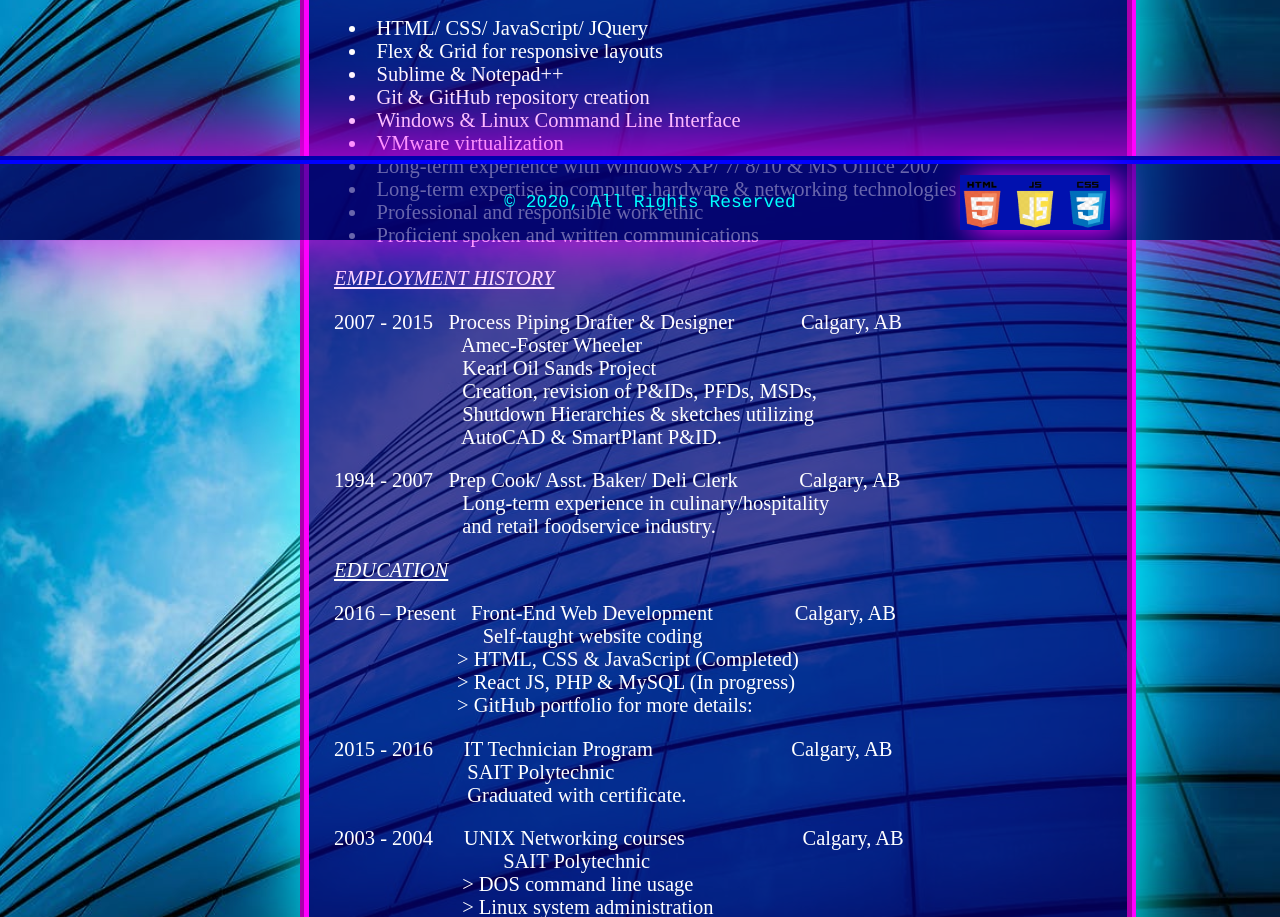
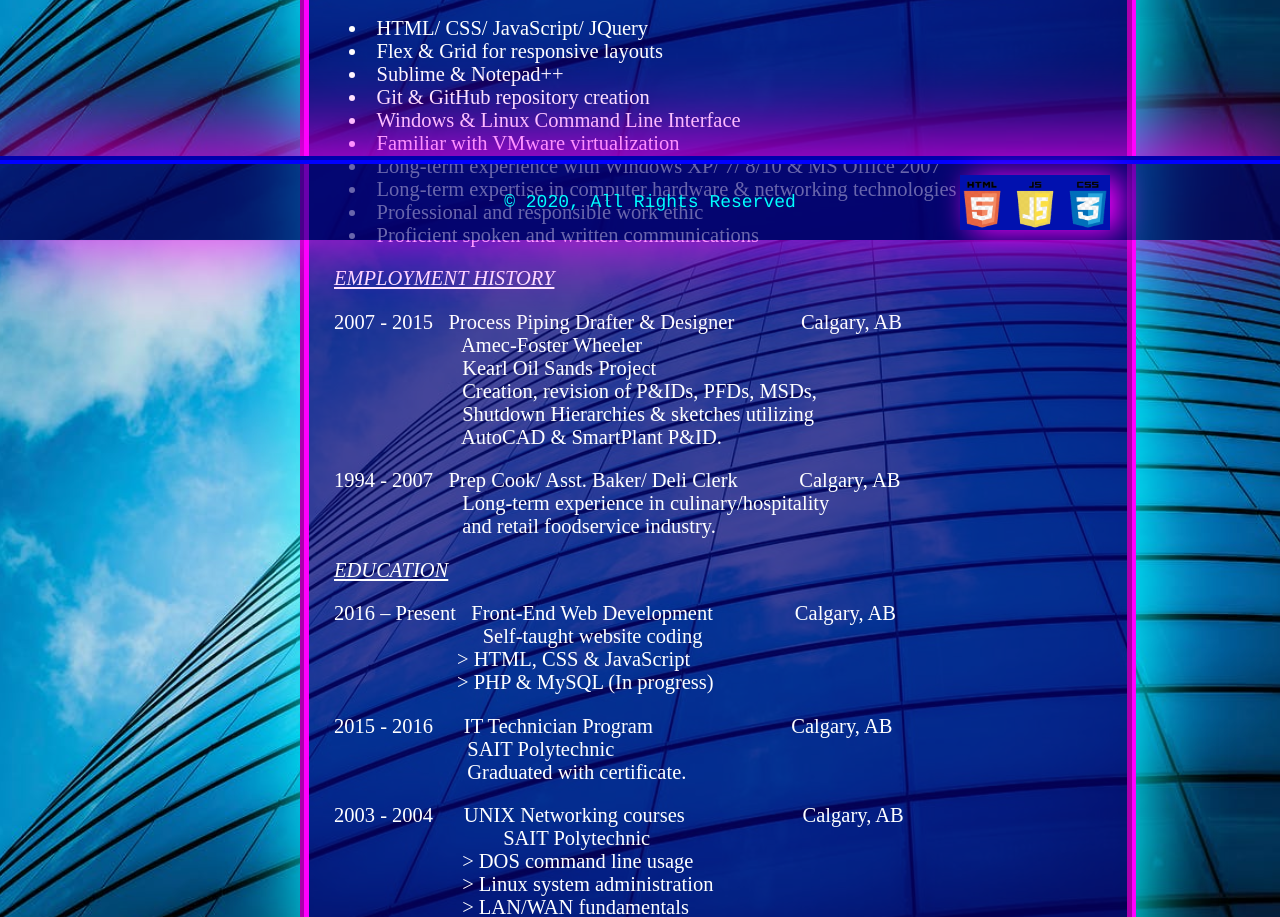
Before and after one commit to dankric1972/dk.portfolio, a plain HTML site: page resume.html in a window 1280 px wide. Shown: the part 560-1477 px from the top of the page. Drawn offline with Linux system fonts and the light colour scheme; a script that the page names is missing.

Commit message:
Update resume.html

```diff
--- a/resume.html
+++ b/resume.html
@@ -51,7 +51,7 @@
          <li>Sublime & Notepad++</li>
          <li>Git & GitHub repository creation</li>
          <li>Windows & Linux Command Line Interface</li>
-         <li>VMware virtualization</li>
+         <li>Familiar with VMware virtualization</li>
          <li>Long-term experience with Windows XP/ 7/ 8/10 & MS Office 2007</li>
          <li>Long-term expertise in computer hardware & networking technologies</li>
          <li>Professional and responsible work ethic</li>
@@ -75,9 +75,8 @@
 
          <pre>2016 – Present   Front-End Web Development                Calgary, AB
                              Self-taught website coding
-                        > HTML, CSS & JavaScript (Completed)
-                        > React JS, PHP & MySQL (In progress)
-                        > GitHub portfolio for more details: </pre>
+                        > HTML, CSS & JavaScript
+                        > PHP & MySQL (In progress)</pre>
 
          <pre>2015 - 2016      IT Technician Program                           Calgary, AB
                           SAIT Polytechnic
```
